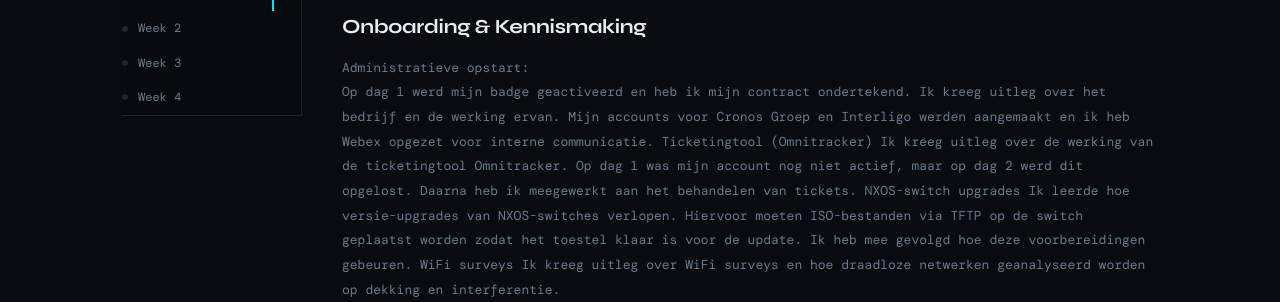
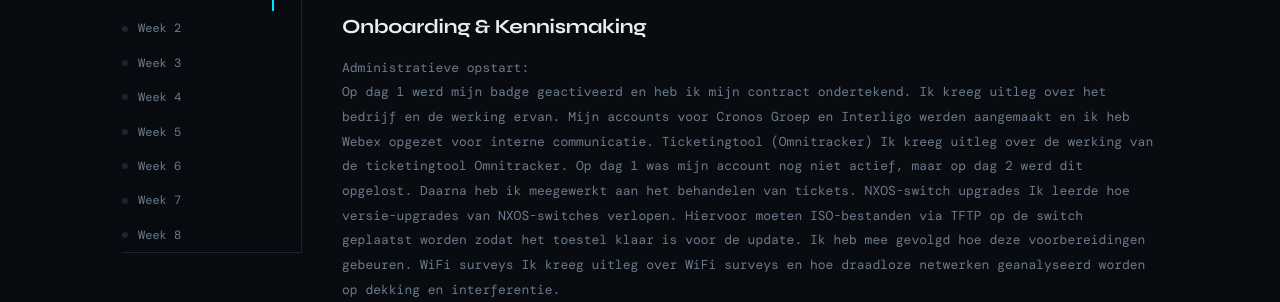
Before and after one commit to Ahmer-s/Ahmer-s.github.io, a plain HTML site: page internship.html in a window 1280 px wide. Shown: the part 987-1289 px from the top of the page. Drawn offline with nearby package versions, Linux system fonts and the light colour scheme; a web font is replaced by a local one.

Commit message:
Update internship.html

```diff
--- a/internship.html
+++ b/internship.html
@@ -187,6 +187,10 @@
           <a href="#week2"><span class="wn-dot"></span>Week 2</a>
           <a href="#week3"><span class="wn-dot"></span>Week 3</a>
           <a href="#week4"><span class="wn-dot"></span>Week 4</a>
+          <a href="#week5"><span class="wn-dot"></span>Week 5</a>
+          <a href="#week6"><span class="wn-dot"></span>Week 6</a>
+          <a href="#week7"><span class="wn-dot"></span>Week 7</a>
+          <a href="#week8"><span class="wn-dot"></span>Week 8</a>
         </nav>
 
         <div class="weeks-content">
```
